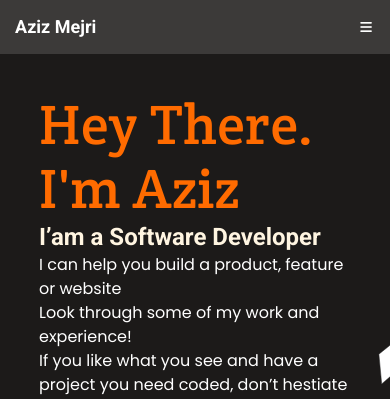
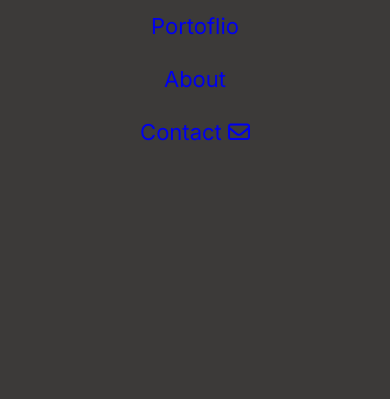
Before and after one commit to D4nielJ/cr-mobile-menu, a website: page index.html in a window 390 px wide. Shown: the top 399 px of the page. Drawn offline with Linux system fonts and the light colour scheme.

Commit message:
Add mobile nav

```diff
--- a/css/main.css
+++ b/css/main.css
@@ -1,4 +1,4 @@
-@import url("https://fonts.googleapis.com/css2?family=Crete+Round&family=Poppins&family=Roboto:wght@700&family=Inter:wght@400;700&display=swap");
+@import url('https://fonts.googleapis.com/css2?family=Crete+Round&family=Poppins&family=Roboto:wght@700&family=Inter:wght@400;700&display=swap');
 
 * {
   padding: 0;
@@ -27,12 +27,26 @@ header {
   color: white;
 }
 
-#desktop-nav, #desktop-nav ul {
+#desktop-nav,
+#desktop-nav ul {
   display: none;
 }
 
+#mobile-nav {
+  z-index: 10;
+  position: fixed;
+  top: 0;
+  left: 0;
+  width: 100vw;
+  height: 100vh;
+  display: flex;
+  flex-direction: column;
+  text-align: left;
+  background-color: #3c3a39;
+}
+
 #logo {
-  font-family: "Roboto", sans-serif;
+  font-family: 'Roboto', sans-serif;
   font-style: normal;
   font-weight: bold;
   font-size: 18px;
@@ -79,7 +93,7 @@ main {
 }
 
 .card h2 {
-  font-family: "Crete Round", serif;
+  font-family: 'Crete Round', serif;
   font-style: normal;
   font-weight: normal;
   font-size: 32px;
@@ -90,7 +104,7 @@ main {
 .intro-greet,
 #about-me h2 {
   color: #ff6b00;
-  font-family: "Crete Round", serif;
+  font-family: 'Crete Round', serif;
   font-style: normal;
   font-weight: normal;
   font-size: 56px;
@@ -99,7 +113,7 @@ main {
 }
 
 .intro-me {
-  font-family: "Roboto", sans-serif;
+  font-family: 'Roboto', sans-serif;
   font-style: normal;
   font-weight: bold;
   font-size: 24px;
@@ -109,7 +123,7 @@ main {
 }
 
 .intro-text {
-  font-family: "Poppins", sans-serif;
+  font-family: 'Poppins', sans-serif;
   font-style: normal;
   font-weight: normal;
   font-size: 16px;
@@ -153,7 +167,7 @@ main {
 }
 
 #projects h2 {
-  font-family: "Crete Round", serif;
+  font-family: 'Crete Round', serif;
   font-style: normal;
   font-weight: normal;
   font-size: 40px;
@@ -194,7 +208,7 @@ main {
 
 .description,
 .white-description {
-  font-family: "Inter", sans-serif;
+  font-family: 'Inter', sans-serif;
   font-style: normal;
   font-weight: normal;
   font-size: 20px;
@@ -229,7 +243,7 @@ main {
 
 li {
   list-style: none;
-  font-family: "Inter", sans-serif;
+  font-family: 'Inter', sans-serif;
   font-style: normal;
   font-weight: normal;
   font-size: 22px;
@@ -246,19 +260,19 @@ li {
 }
 
 .gtime {
-  background-image: url("../media/png/gtime.png");
+  background-image: url('../media/png/gtime.png');
 }
 
 .weather {
-  background-image: url("../media/png/weather.png");
+  background-image: url('../media/png/weather.png');
 }
 
 .conference {
-  background-image: url("../media/png/conference.png");
+  background-image: url('../media/png/conference.png');
 }
 
 .katchy {
-  background-image: url("../media/png/katchy.png");
+  background-image: url('../media/png/katchy.png');
 }
 
 .project-stacks {
@@ -293,7 +307,7 @@ li {
 }
 
 .about-me-text {
-  font-family: "Inter", sans-serif;
+  font-family: 'Inter', sans-serif;
   font-style: normal;
   font-weight: normal;
   font-size: 16px;
@@ -308,7 +322,7 @@ li {
   justify-content: center;
   padding: 12px;
   background: #ff6b00;
-  font-family: "Inter", sans-serif;
+  font-family: 'Inter', sans-serif;
   font-style: normal;
   font-weight: bold;
   font-size: 17px;
@@ -339,7 +353,7 @@ li {
 }
 
 .list-title {
-  font-family: "Inter", sans-serif;
+  font-family: 'Inter', sans-serif;
   font-style: normal;
   font-weight: bold;
   font-size: 32px;
@@ -347,15 +361,15 @@ li {
 }
 
 .languages {
-  list-style: inside url("../media/svg/rectangle.svg");
+  list-style: inside url('../media/svg/rectangle.svg');
 }
 
 .frameworks {
-  list-style: inside url("../media/svg/square.svg");
+  list-style: inside url('../media/svg/square.svg');
 }
 
 .skills {
-  list-style: inside url("../media/svg/circle.svg");
+  list-style: inside url('../media/svg/circle.svg');
 }
 
 #contact {
@@ -363,7 +377,7 @@ li {
 }
 
 #contact h2 {
-  font-family: "Inter", sans-serif;
+  font-family: 'Inter', sans-serif;
   font-style: normal;
   font-weight: bold;
   font-size: 32px;
@@ -392,7 +406,7 @@ textarea {
 
 input,
 textarea {
-  font-family: "Inter", sans-serif;
+  font-family: 'Inter', sans-serif;
   font-style: normal;
   font-weight: normal;
   font-size: 15px;
@@ -411,8 +425,7 @@ textarea {
   align-items: center;
   justify-content: space-around;
   padding: 5vh;
-  filter:
-    invert(67%) sepia(46%) saturate(986%) hue-rotate(179deg)
+  filter: invert(67%) sepia(46%) saturate(986%) hue-rotate(179deg)
     brightness(92%) contrast(82%);
 }
 
@@ -454,7 +467,7 @@ textarea {
   }
 
   .nav-link {
-    font-family: "Inter", sans-serif;
+    font-family: 'Inter', sans-serif;
     font-style: normal;
     font-weight: 600;
     font-size: 24px;
--- a/index.html
+++ b/index.html
@@ -15,6 +15,17 @@
         <i class="fas fa-bars"></i>
       </button>
       <nav id="desktop-nav">
+        <ul>
+          <li><a class="nav-link" href="#projects">Portoflio</a></li>
+          <li><a class="nav-link" href="#about-me">About</a></li>
+          <li>
+            <a class="nav-link" href="#contact"
+              >Contact <i class="far fa-envelope"></i
+            ></a>
+          </li>
+        </ul>
+      </nav>
+      <nav id="mobile-nav">
         <ul>
           <li><a class="nav-link" href="#projects">Portoflio</a></li>
           <li><a class="nav-link" href="#about-me">About</a></li>
```
